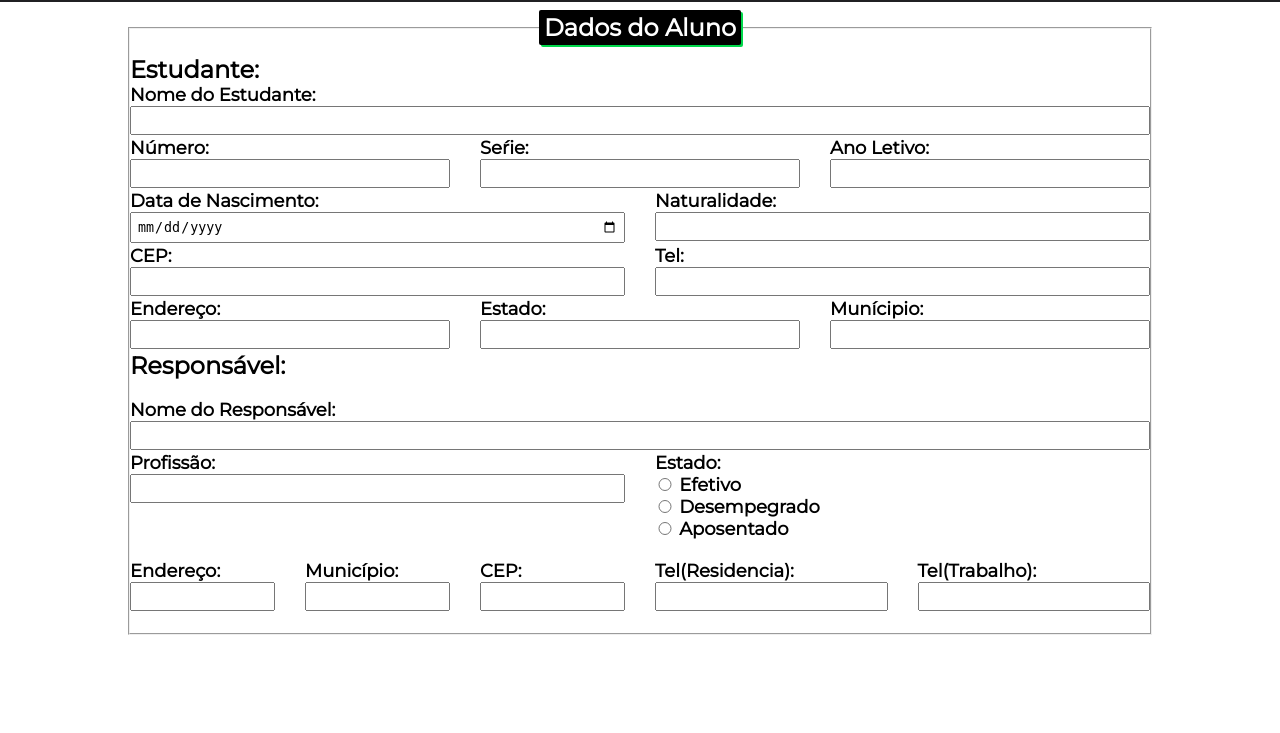
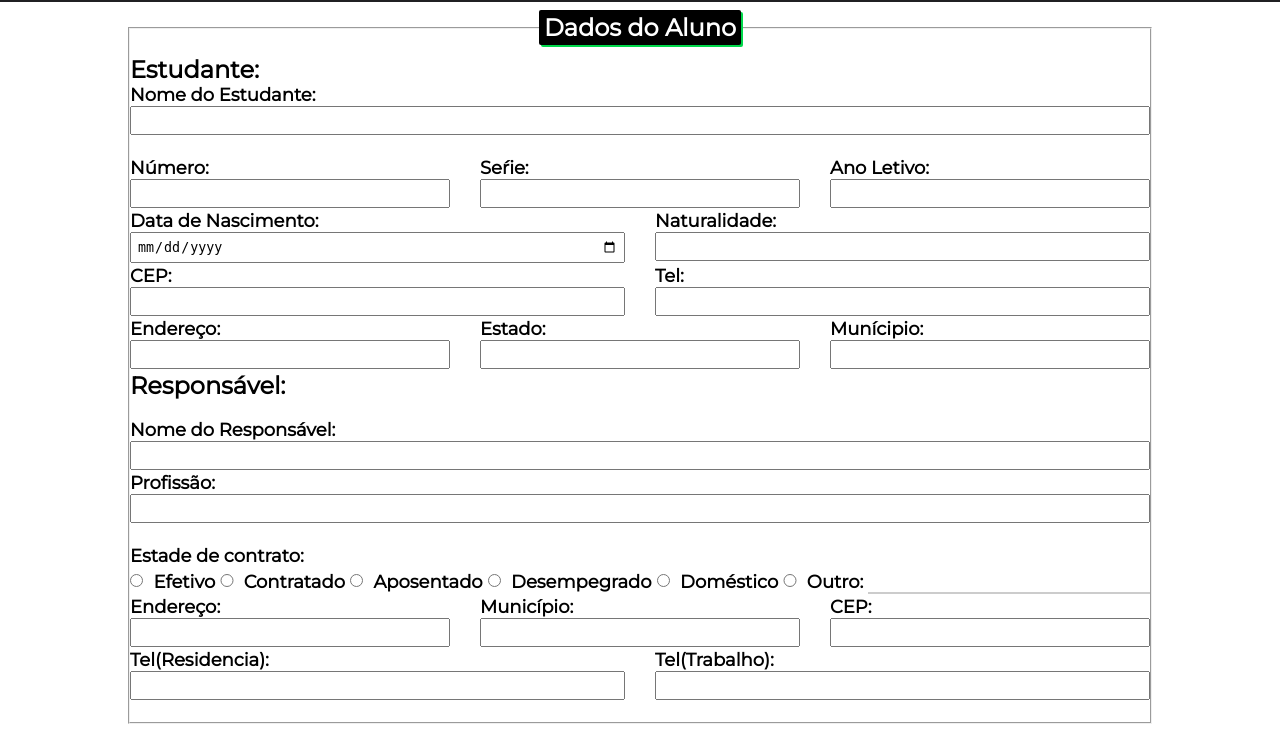
Before and after one commit to fushiii/siteBio, a PHP site: page /formAluno.php in a window 1280 px wide. Shown: the part 67-800 px from the top of the page. Run offline with PHP 8.4, Linux system fonts and the light colour scheme; style sheets or scripts are compiled from the project's sources.

Commit message:
improved form

```diff
--- a/formAluno.php
+++ b/formAluno.php
@@ -137,29 +137,38 @@
                 </div>
 
 
-                <div class="row-2">
+                <div class="row">
                     <div class="column">
 
-                        <label for="accountableAddress">
+                        <label for="accountableJob">
                             Profissão:
                         </label>
-                        <input type="text" name="accountableAddress">
+                        <input type="text" name="accountableJob">
                     </div>
 
                     <div class="column">
-                        <label for="accountableAddress">
-                            Estado:
+                        <label for="accountantEmployed">
+                            Estade de contrato:
                         </label>
                         <br>
+                        <div class="radio-button">
                             <input type="radio" id="kraken" name="monster">
                             <label for="kraken">Efetivo</label><br />
                             <input type="radio" id="sasquatch" name="monster">
+                            <label for="sasquatch">Contratado</label><br />
+                            <input type="radio" id="mothman" name="monster">
+                            <label for="mothman">Aposentado</label>
+                            <input type="radio" id="sasquatch" name="monster">
                             <label for="sasquatch">Desempegrado</label><br />
                             <input type="radio" id="mothman" name="monster">
-                        <label for="mothman">Aposentado</label>
+                            <label for="mothman">Doméstico</label>
+                            <input type="radio" id="mothman" name="monster">
+                            <label for="mothman">Outro:</label>
+                            <input type="text">
+                        </div>
 
                     </div>
-
+                </div>
 
                 <div class="row-3">
                     <div class="column">
@@ -182,6 +191,7 @@
                         <input type="text" name="accountableAddress">
                     </div>
                 </div>
+
                 <div class="row-2">
                     <div class="column">
                         <label for="accountableTelephoneHome">
--- a/formEscola.php
+++ b/formEscola.php
@@ -38,7 +38,7 @@
                 <br>
                 <div class="row-5">
                     Méd. Final Ano Anterior:
-                    <div class="column">
+                    <div class="column ">
                         <input type="text">
 
                     </div>
--- a/sass/form.scss
+++ b/sass/form.scss
@@ -36,16 +36,15 @@ fieldset {
 
 
 
-.row-1 {
+.row {
     width: 100%;
     display: grid;
     grid-template-columns: 1fr;
     gap: 20px 30px;
     margin-bottom: 20px;
     margin: auto;
-}
 
-.row-2 {
+    &-2 {
         width: 100%;
         display: grid;
         grid-template-columns: 1fr 1fr;
@@ -54,7 +53,7 @@ fieldset {
         margin: auto;
     }
 
-.row-3 {
+    &-3 {
         width: 100%;
         display: grid;
         grid-template-columns: 1fr 1fr 1fr;
@@ -63,16 +62,7 @@ fieldset {
         margin: auto;
     }
 
-.row-4 {
-    width: 100%;
-    display: grid;
-    grid-template-columns: 1fr 1fr 1fr 1fr;
-    gap: 20px 30px;
-    margin-bottom: 20px;
-    margin: auto;
-}
-
-.row-5 {
+    &-4 {
         width: 100%;
         display: grid;
         grid-template-columns: 1fr 1fr 1fr 1fr 1fr;
@@ -82,27 +72,60 @@ fieldset {
 
     }
 
-.row-6 {
+    &-5 {
+        width: 100%;
+        display: grid;
+        grid-template-columns: 1fr 1fr 1fr 1fr 1fr;
+        gap: 20px 30px;
+        margin-bottom: 20px;
+        margin: auto;
+    }
+
+    &-6 {
         width: 100%;
         display: grid;
         grid-template-columns: 1fr 1fr 1fr 1fr 1fr 1fr;
         gap: 20px 30px;
         margin-bottom: 20px;
         margin: auto;
-
     }
 
-.row-7 {
+    &-7 {
         width: 100%;
         display: grid;
         grid-template-columns: 1fr 1fr 1fr 1fr 1fr 1fr 1fr;
         gap: 20px 30px;
         margin-bottom: 20px;
         margin: auto;
+    }
 
 }
 
 
+.radio-button {
+    display: inline-flex;
+    align-items: center;
+    justify-content: space-between;
+
+
+
+    label {
+        margin-left: 10px;
+        margin-right: 5px;
+    }
+
+    input[type=radio] {
+        width: 50px;
+        height: auto;
+
+    }
+
+    input {
+        border: none;
+        border-bottom: 2px solid #ccc;
+
+    }
+}
 
 .formAluno {
     label {
@@ -124,11 +147,6 @@ fieldset {
 
     }
 
-    input[type=radio] {
-        width: 20px;
-        display: inline;
-        padding: 5px;
-    }
 
 
 
--- a/stylesheets/form.css
+++ b/stylesheets/form.css
@@ -30,7 +30,7 @@ fieldset legend h2 {
 }
 
 /* line 39, ../sass/form.scss */
-.row-1 {
+.row {
   width: 100%;
   display: grid;
   grid-template-columns: 1fr;
@@ -38,8 +38,7 @@ fieldset legend h2 {
   margin-bottom: 20px;
   margin: auto;
 }
-
-/* line 48, ../sass/form.scss */
+/* line 47, ../sass/form.scss */
 .row-2 {
   width: 100%;
   display: grid;
@@ -48,8 +47,7 @@ fieldset legend h2 {
   margin-bottom: 20px;
   margin: auto;
 }
-
-/* line 57, ../sass/form.scss */
+/* line 56, ../sass/form.scss */
 .row-3 {
   width: 100%;
   display: grid;
@@ -58,17 +56,15 @@ fieldset legend h2 {
   margin-bottom: 20px;
   margin: auto;
 }
-
-/* line 66, ../sass/form.scss */
+/* line 65, ../sass/form.scss */
 .row-4 {
   width: 100%;
   display: grid;
-  grid-template-columns: 1fr 1fr 1fr 1fr;
+  grid-template-columns: 1fr 1fr 1fr 1fr 1fr;
   gap: 20px 30px;
   margin-bottom: 20px;
   margin: auto;
 }
-
 /* line 75, ../sass/form.scss */
 .row-5 {
   width: 100%;
@@ -78,8 +74,7 @@ fieldset legend h2 {
   margin-bottom: 20px;
   margin: auto;
 }
-
-/* line 85, ../sass/form.scss */
+/* line 84, ../sass/form.scss */
 .row-6 {
   width: 100%;
   display: grid;
@@ -88,8 +83,7 @@ fieldset legend h2 {
   margin-bottom: 20px;
   margin: auto;
 }
-
-/* line 95, ../sass/form.scss */
+/* line 93, ../sass/form.scss */
 .row-7 {
   width: 100%;
   display: grid;
@@ -99,16 +93,38 @@ fieldset legend h2 {
   margin: auto;
 }
 
-/* line 107, ../sass/form.scss */
+/* line 105, ../sass/form.scss */
+.radio-button {
+  display: inline-flex;
+  align-items: center;
+  justify-content: space-between;
+}
+/* line 112, ../sass/form.scss */
+.radio-button label {
+  margin-left: 10px;
+  margin-right: 5px;
+}
+/* line 117, ../sass/form.scss */
+.radio-button input[type=radio] {
+  width: 50px;
+  height: auto;
+}
+/* line 123, ../sass/form.scss */
+.radio-button input {
+  border: none;
+  border-bottom: 2px solid #ccc;
+}
+
+/* line 130, ../sass/form.scss */
 .formAluno {
   margin-bottom: 20px;
 }
-/* line 108, ../sass/form.scss */
+/* line 131, ../sass/form.scss */
 .formAluno label {
   font-size: 18px;
   font-weight: bold;
 }
-/* line 113, ../sass/form.scss */
+/* line 136, ../sass/form.scss */
 .formAluno input {
   width: 100%;
   outline: none;
@@ -116,13 +132,7 @@ fieldset legend h2 {
   transition: border-bottom 500ms ease-in-out;
   margin-bottom: 2px;
 }
-/* line 120, ../sass/form.scss */
+/* line 143, ../sass/form.scss */
 .formAluno input:hover, .formAluno input:focus {
   border-bottom: 2px solid #00D84A;
 }
-/* line 127, ../sass/form.scss */
-.formAluno input[type=radio] {
-  width: 20px;
-  display: inline;
-  padding: 5px;
-}
```
Lines whose indentation alone changed are shown as unchanged.
